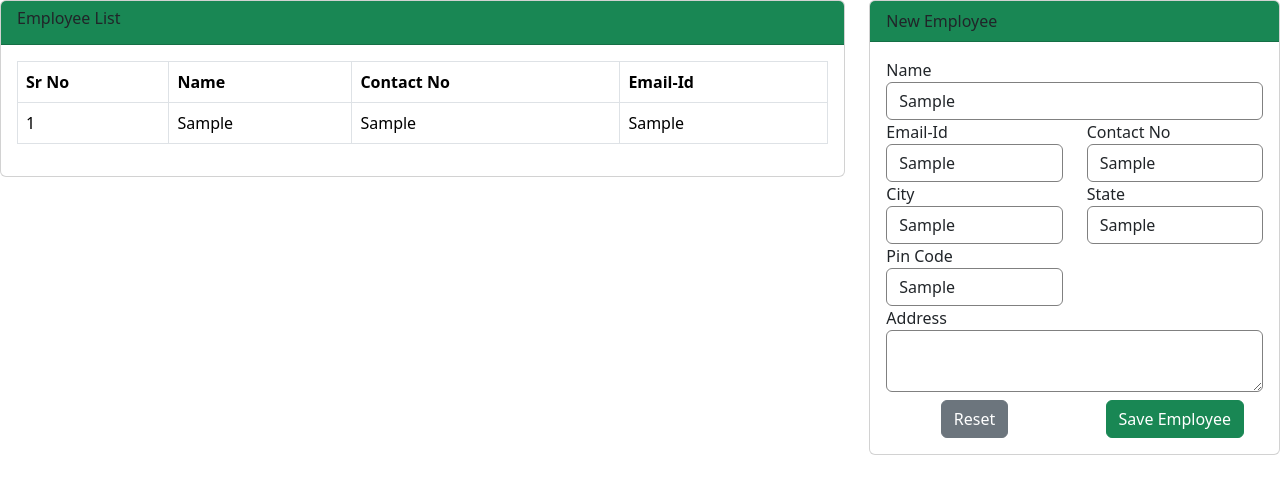
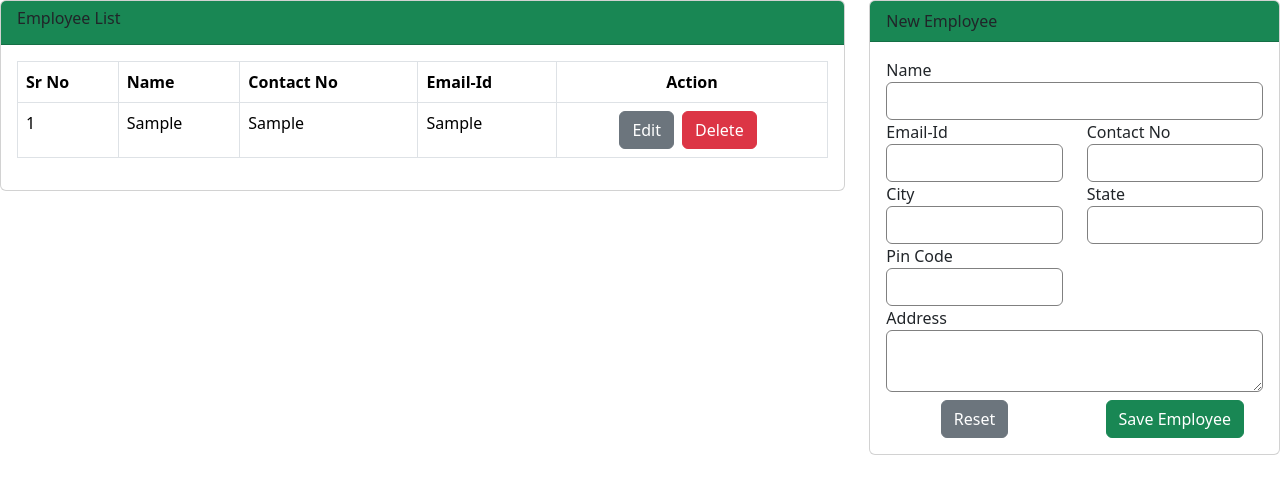
Before and after one commit to FigueiredoFelipe/angular_18_crud, an Angular app: page / in a window 1280 px wide. Both pictures are taken after typing "Sample", "Sample", "Sample", "Sample", "Sample", "Sample" into the empty fields and a click on the button "Save Employee". Shown: the top 494 px of the page. Built offline with nearby package versions, Linux system fonts and the light colour scheme.

Commit message:
feat: update function

```diff
--- a/src/app/app.component.html
+++ b/src/app/app.component.html
@@ -14,6 +14,7 @@
                   <th>Name</th>
                   <th>Contact No</th>
                   <th>Email-Id</th>
+                  <th class="text-center">Action</th>
                 </tr>
               </thead>
               <tbody>
@@ -23,6 +24,14 @@
                   <td>{{ item.name }}</td>
                   <td>{{ item.contactNumber }}</td>
                   <td>{{ item.emailId }}</td>
+                  <td class="text-center">
+                    <button class="btn btn-secondary" (click)="onEdit(item)">
+                      Edit
+                    </button>
+                    <button class="btn btn-danger mx-2" (click)="onDelete()">
+                      Delete
+                    </button>
+                  </td>
                 </tr>
                 }
               </tbody>
@@ -87,9 +96,15 @@
               <button class="btn btn-secondary">Reset</button>
             </div>
             <div class="col-6 text-center">
+              @if (employeeForm.controls['empId'].value == '1') {
               <button class="btn btn-success" (click)="onSave()">
                 Save Employee
               </button>
+              } @else {
+              <button class="btn btn-warning" (click)="onUpdate()">
+                Update Employee
+              </button>
+              }
             </div>
           </div>
         </form>
--- a/src/app/app.component.ts
+++ b/src/app/app.component.ts
@@ -51,5 +51,35 @@ export class AppComponent {
       this.employeeList.unshift(this.employeeForm.value);
     }
     localStorage.setItem('EmpData', JSON.stringify(this.employeeList));
+    this.employeeObj = new EmployeeModel();
+    this.createForm();
+  }
+
+  onUpdate() {
+    const record = this.employeeList.find(
+      (m) => m.empId == this.employeeForm.controls['empId'].value
+    );
+    if (record != undefined) {
+      record.address = this.employeeForm.controls['address'].value;
+      record.name = this.employeeForm.controls['name'].value;
+      record.contactNumber = this.employeeForm.controls['contactNumber'].value;
+      record.emailId = this.employeeForm.controls['emailId'].value;
+    }
+    localStorage.setItem('EmpData', JSON.stringify(this.employeeList));
+    this.employeeObj = new EmployeeModel();
+    this.createForm();
+  }
+
+  onEdit(item: EmployeeModel) {
+    // console.log(
+    //   `Edit button was clicked and this is the object we are about to edit:`
+    // );
+    // console.log((this.employeeObj = item));
+    this.employeeObj = item;
+    this.createForm();
+  }
+
+  onDelete() {
+    console.log('Delete button was clicked.');
   }
 }
--- a/src/app/model/Employee.ts
+++ b/src/app/model/Employee.ts
@@ -13,7 +13,7 @@ export class EmployeeModel {
     this.city = '';
     this.contactNumber = '';
     this.emailId = '';
-    this.empId = 0;
+    this.empId = 1;
     this.name = '';
     this.state = '';
     this.pinCode = '';
```
